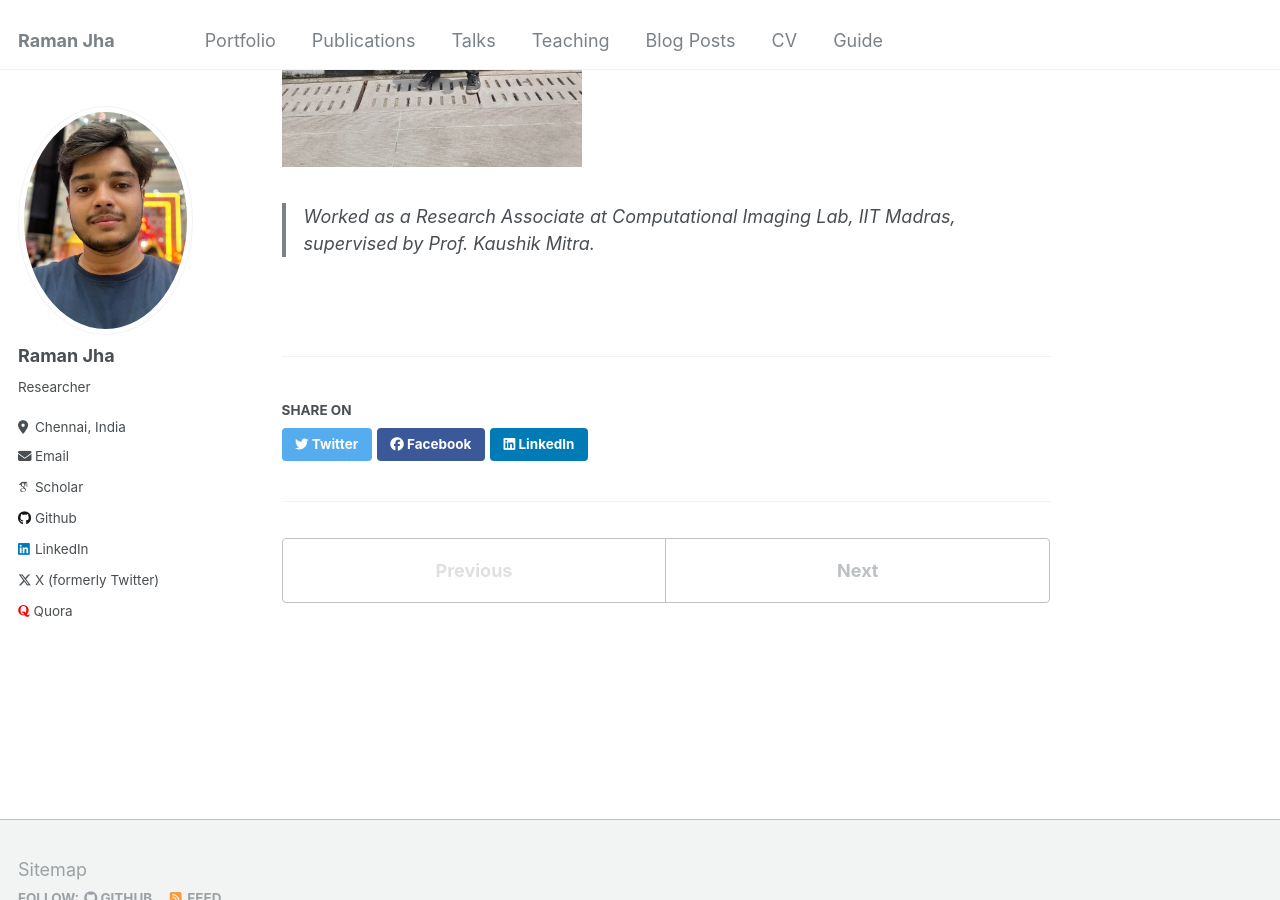
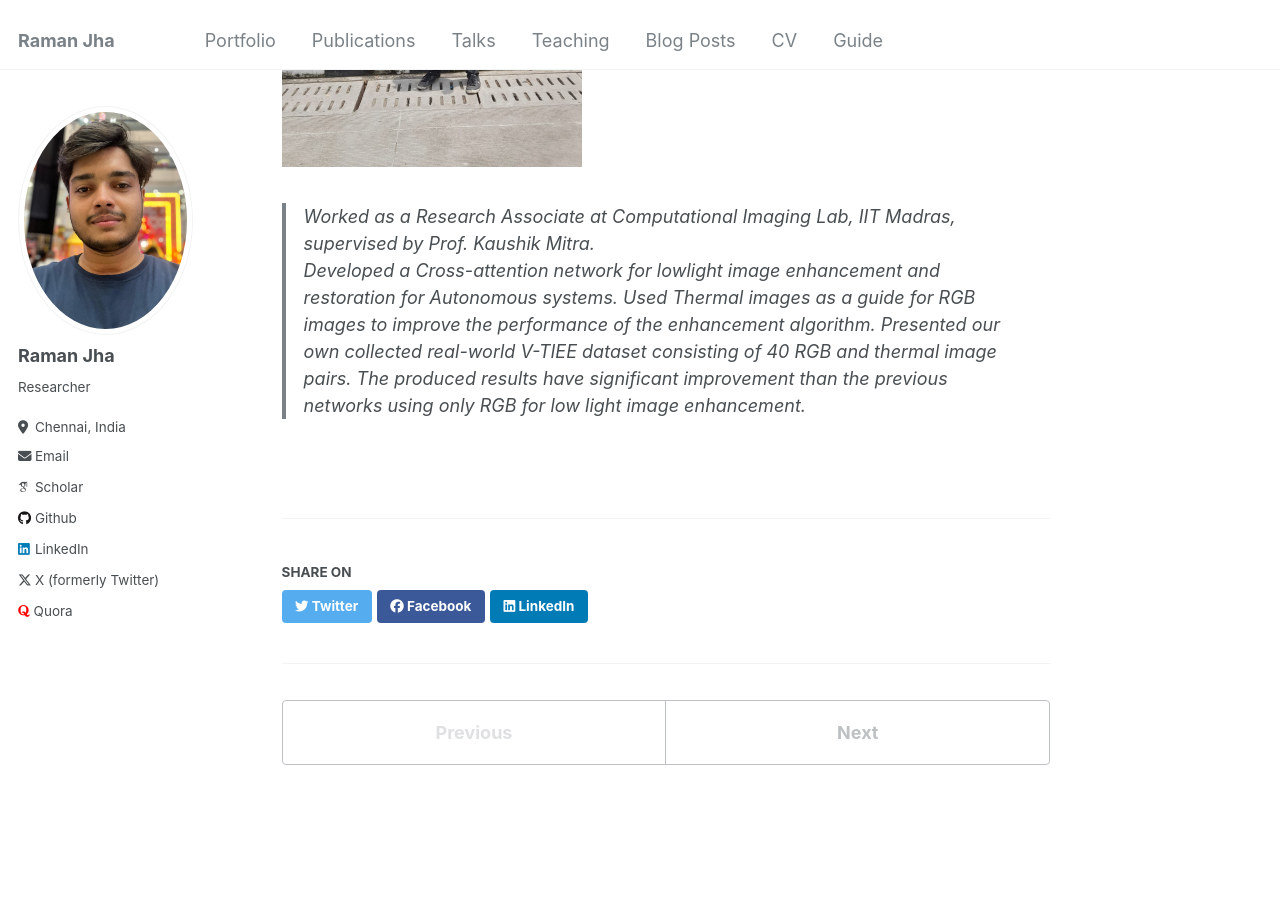
Before and after one commit to jhakrraman/jhakrraman.github.io, a Jekyll site: the page built from _portfolio/46_IITM.md, in a window 1280 px wide and 900 px high, scrolled down 436 px. Built offline with Jekyll 4.4.1, drawn with Linux system fonts in a browser that asks for light colours; some web fonts are replaced.

Commit message:
Update 46_IITM.md

```diff
--- a/_portfolio/46_IITM.md
+++ b/_portfolio/46_IITM.md
@@ -8,5 +8,9 @@ location: "Chennai, India"
 ---
 <img src='/images/iitm.jpeg' width=300 height=400>
 <img src='/images/IITM.png' width=300 height=400><br/>
-> Worked as a Research Associate at Computational Imaging Lab, IIT Madras, supervised by Prof. Kaushik Mitra.
->
+
+>Worked as a Research Associate at Computational Imaging Lab, IIT Madras, supervised by Prof. Kaushik Mitra.
+>Developed a Cross-attention network for lowlight image enhancement and restoration for Autonomous systems.
+>Used Thermal images as a guide for RGB images to improve the performance of the enhancement algorithm.
+>Presented our own collected real-world V-TIEE dataset consisting of 40 RGB and thermal image pairs.
+>The produced results have significant improvement than the previous networks using only RGB for low light image enhancement.
```
